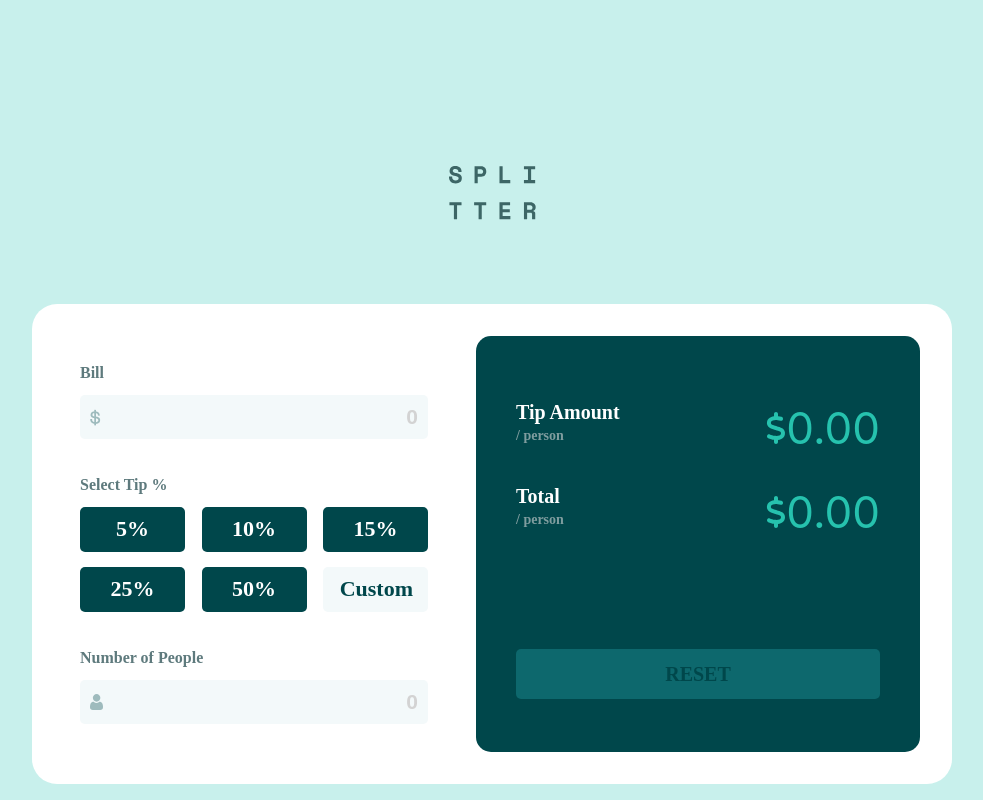
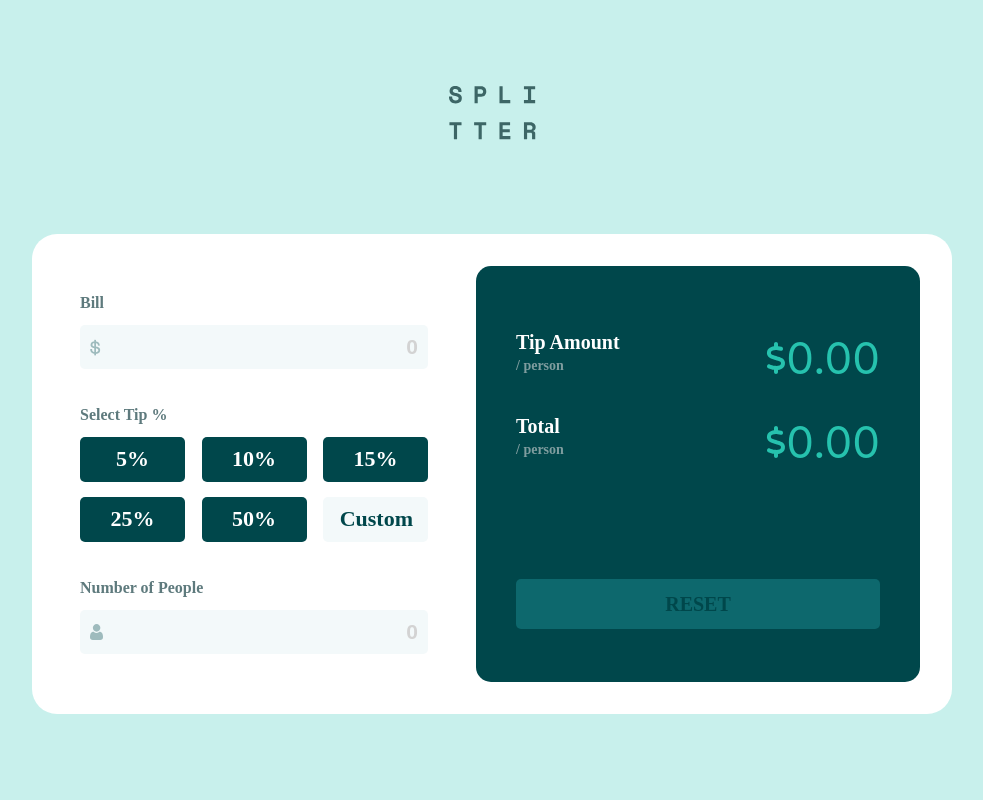
Before and after one commit to giorgigio1/Tip-Calculator, a React (Create React App) app: page / in a window 1280 px wide. Shown: the whole page, without its empty margins (148-1131 px from the left). Built offline with nearby package versions, Linux system fonts and the light colour scheme.

Commit message:
added input and button componenets

```diff
--- a/src/App.css
+++ b/src/App.css
@@ -3,10 +3,15 @@
   padding: 0;
   box-sizing: border-box;
 }
+input::-webkit-outer-spin-button,
+input::-webkit-inner-spin-button {
+  -webkit-appearance: none;
+
+}
 .logoFigure {
   width: 100%;
   text-align: center;
-  margin: 150px 0 80px 0;
+  margin-bottom: 90px;
 }
 .App {
   width: 100%;
@@ -48,12 +53,13 @@ input {
   font-size: 21px;
   font-weight: bold;
   border-radius: 5px;
-  direction: rtl;
+  text-align: right;
+  outline: none;
 }
 .top input::placeholder, .bottom input::placeholder {
   color:lightgray;
 }
-.customInput::placeholder {
+.middle input::placeholder {
   color: #00474B;
 }
 .dolar {
@@ -64,10 +70,10 @@ input {
   width: 13px;
   height: 16px;
 }
-.priceInput {
+.top input {
   background: url("./images/dolar.png") no-repeat #F3F9FA 10px;
 }
-.numberOfpeople {
+.bottom input {
   background: url("./images/person.svg") no-repeat #F3F9FA 10px;
 }
 .left p {
@@ -88,7 +94,7 @@ input {
   border: none;
   cursor: pointer;
 }
-.customInput {
+.middle input {
   width: 105px;
   height: 45px;
   background-color: #F3F9FA;
@@ -149,6 +155,22 @@ input {
   font-weight: bold;
   cursor: pointer;
 }
+.numberZero {
+  display: flex;
+  justify-content: space-between;
+}
+.numberZero p:nth-child(2) {
+  color: #E17457;
+  display: none;
+}
+/* *** Hovers ***/
+input:hover {
+  outline: 2px solid #26C2AE;
+}
+button:hover {
+  background-color: #9FE8DF;
+  color: #00474B;
+}
 @media only screen and (max-width: 940px)  {
   .App {
     display: flex;
--- a/src/App.tsx
+++ b/src/App.tsx
@@ -7,37 +7,79 @@ import { FontAwesomeIcon } from "@fortawesome/react-fontawesome";
 import { faDollarSign } from "@fortawesome/free-solid-svg-icons";
 import { mdiCurrencyUsd } from "@mdi/js";
 import { Icon } from "@mdi/react";
+import { useEffect, useRef, useState } from "react";
+import { Input } from "./components/Input";
+
+const buttons = ["5%", "10%", "15%", "25%", "50%"];
 
 function App() {
-  const handleReset = () => {
-    console.log("Reset");
+  const [numberOfPeople, setNumberOfPeople] = useState<
+    number | null | string | any
+  >(null);
+
+  const handleReset = () => {};
+
+  const test = (e: React.ChangeEvent<HTMLInputElement> | any) => {
+    setNumberOfPeople(e.target.value);
   };
 
   return (
     <div className="App">
       <figure className="logoFigure">
-      <img className="logo" src={Logo} alt="" />
+        <img className="logo" src={Logo} alt="" />
       </figure>
       <div className="main">
         <section className="left">
           <div className="top">
             <p>Bill</p>
-            <input placeholder="0" className="priceInput" type="text" />
+            {/* <input placeholder="0" className="priceInput" type="text" /> */}
+            <Input type="number" placeholder="0" />
           </div>
           <div className="middle">
             <p>Select Tip %</p>
             <div className="buttons">
-              <button>5%</button>
-              <button>10%</button>
-              <button>15%</button>
-              <button>25%</button>
-              <button>50%</button>
-              <input placeholder="Custom" className="customInput" type="text" />
+              {buttons.map((element, index) => (
+                <Button key={index} children={element} />
+              ))}
+              {/* <input placeholder="Custom" className="customInput" type="text" /> */}
+              <Input type="number" placeholder="Custom" />
             </div>
           </div>
           <div className="bottom">
-            <p>Number of People</p>
-            <input placeholder="0" className="numberOfpeople" type="text" />
+            <div className="numberZero">
+              <p>Number of People</p>
+              <p
+                style={{
+                  display:
+                    numberOfPeople && numberOfPeople.startsWith("0")
+                      ? "block"
+                      : "none",
+                }}
+              >
+                Can't be zero
+              </p>
+            </div>
+            {/* <input
+              style={{
+                outline:
+                  numberOfPeople && numberOfPeople.startsWith("0")
+                    ? "2px solid #E17457"
+                    : "none",
+              }}
+              onChange={test}
+              placeholder="0"
+              className="numberOfpeople"
+              type="text"
+            /> */}
+            <Input
+              type="number"
+              placeholder="0"
+              onChange={test}
+              style={{
+                outline:
+                numberOfPeople && numberOfPeople.startsWith('0') ? "2px solid #E17457" : "",
+              }}
+            />
           </div>
         </section>
         <section className="right">
--- a/src/components/Button.tsx
+++ b/src/components/Button.tsx
@@ -2,7 +2,7 @@ import React from "react";
 
 type ButtonProps = {
   children: React.ReactNode;
-  onClick: () => void;
+  onClick?: () => void;
 };
 
 export const  Button = ({ children, onClick }: ButtonProps) => (
--- a/src/components/Input.tsx
+++ b/src/components/Input.tsx
@@ -1,5 +1,26 @@
-import React from 'react'
+import React, { useState, ChangeEvent } from "react";
 
-export const input = () => {
-    return <input />
-}
+type InputProps = {
+  type: string;
+  placeholder: string;
+  style?: any;
+  onChange?: any;
+};
+
+export const Input: React.FC<InputProps> = ({ type, placeholder, style, onChange }) => {
+  const [value, setValue] = useState<any>();
+
+  const hanleChange = (event: ChangeEvent<HTMLInputElement>) => {
+    setValue(event.target.value);
+  };
+
+  return (
+    <input
+      type={type}
+      value={value}
+      style={style}
+      onChange={onChange}
+      placeholder={placeholder}
+    />
+  );
+};
```
